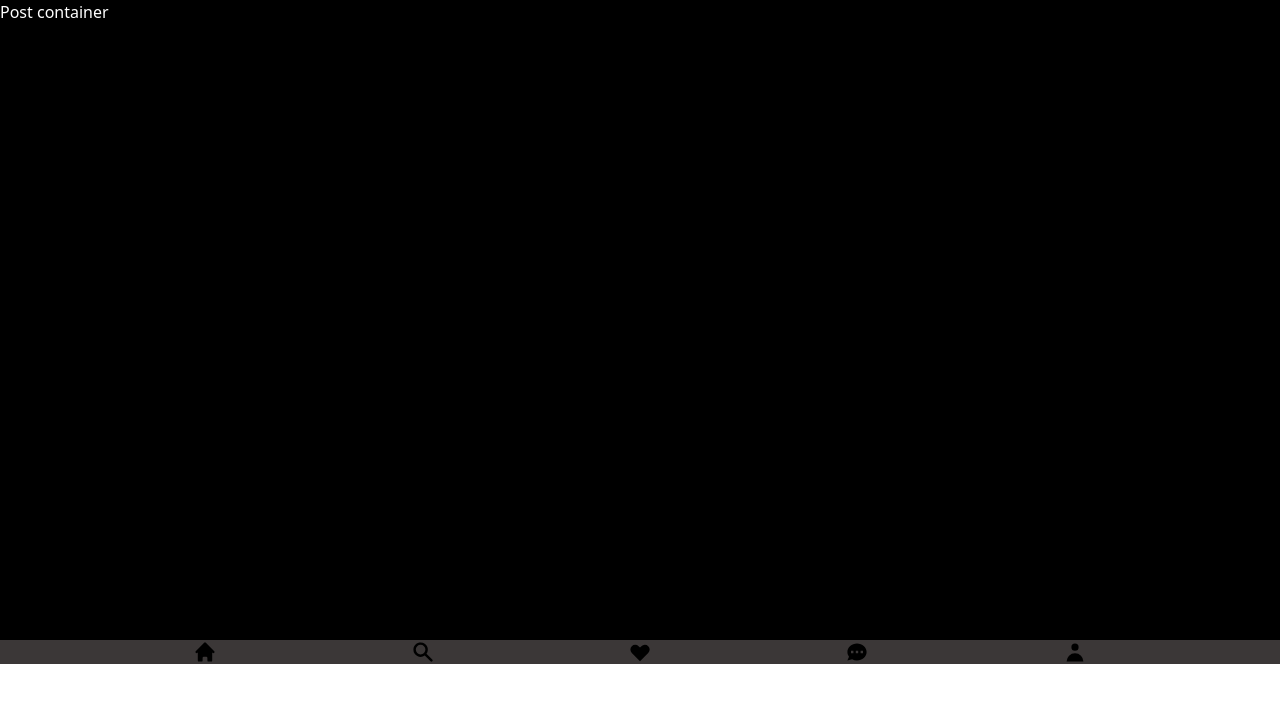
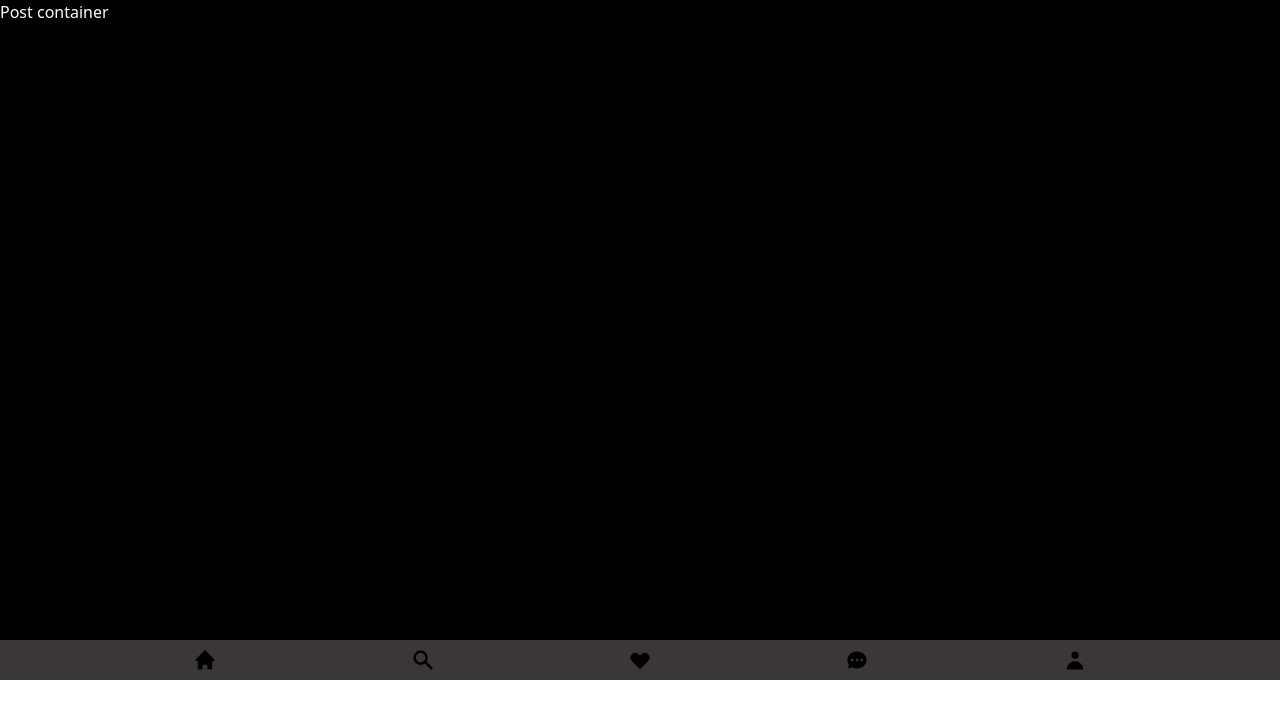
Before and after one commit to 00JAS00/instagramClone, a React (Vite) app in the folder Client/: page /home in a window 1280 px wide. Shown: the top 718 px of the page. Built offline with nearby package versions, Linux system fonts and the light colour scheme.

Commit message:
feat: aligning sidebar items

```diff
--- a/Client/src/components/Sidebar/Sidebar.jsx
+++ b/Client/src/components/Sidebar/Sidebar.jsx
@@ -10,7 +10,7 @@ import styles from './Sidebar.module.css'
 const Sidebar = () => {
   return (
     <div className={styles.sidebarContainer}>
-      <nav>
+      <nav className={styles.navbar}>
         <ul className={styles.sidebarList}>
           <li>
             <Link to="/home">
--- a/Client/src/components/Sidebar/Sidebar.module.css
+++ b/Client/src/components/Sidebar/Sidebar.module.css
@@ -1,5 +1,12 @@
 .sidebarContainer {
+    display: flex;
     background-color: rgb(59, 55, 55);
+    height: 40px;
+
+.navbar{
+    align-self: center;
+    width: 100%;
+}
 }
 .sidebarList{
     display: flex;
```
